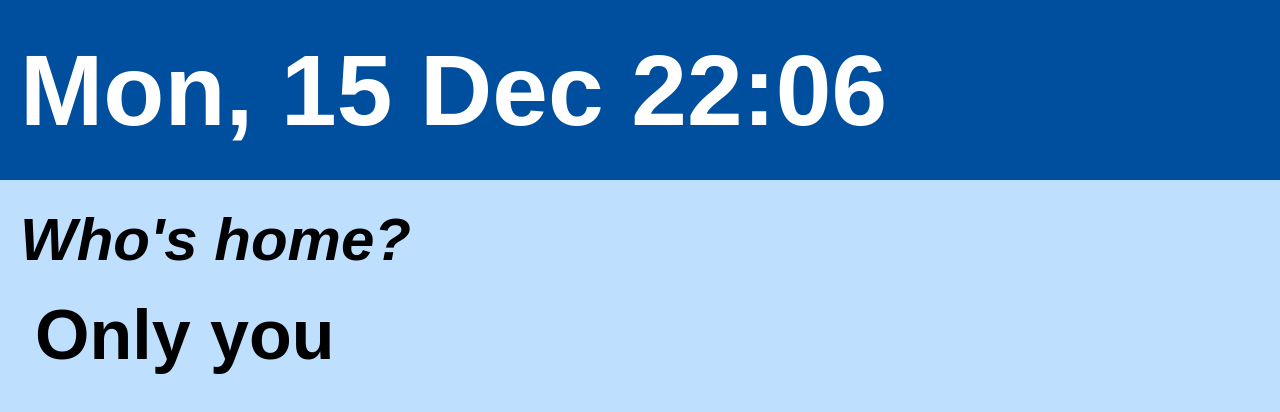
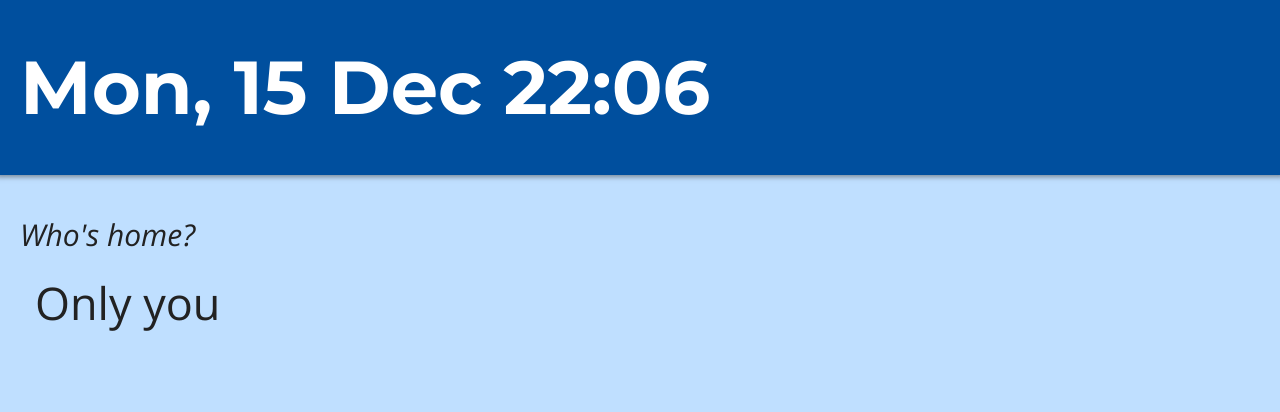
Before and after one commit to paullessing/home-monitor, a website: page frontend/html/index.html in a window 1280 px wide. Drawn offline with nearby package versions, Linux system fonts and the light colour scheme; files that its build step writes are made by us from their sources; no server answers.

Commit message:
Implemented "All Day" text Cleaned up styles and introduced new fonts

```diff
--- a/frontend/html/index.html
+++ b/frontend/html/index.html
@@ -7,15 +7,17 @@
 	<script src="/js/jquery-2.1.1.min.js"></script>
 	<script src="/socket.io/socket.io.js"></script>
 	<script src="/js/homescreen.js"></script>
+	<link href='http://fonts.googleapis.com/css?family=Montserrat:700' rel='stylesheet' type='text/css'>
+	<link href='http://fonts.googleapis.com/css?family=Open+Sans:300italic,400' rel='stylesheet' type='text/css'>
 </head>
 
 <body id="home" class="body">
-	<h1 id="title" class="title">Hello World</h1>
+	<h1 id="title" class="title"></h1>
 	<h2 class="home-title">Who's home?</h2>
 	<ul class="home-list" id="list">
 		<li class="home-list-entry js-empty">Only you</li>
 		<li class="home-list-entry js-template">
-			<span class="home-list-entry-name js-name">Name</span> <span class="home-list-entry-time">(<span class="js-time">00:00</span>)</span>
+			<span class="home-list-entry-name js-name">Name</span> <span class="home-list-entry-time js-time">00:00</span>
 		</li>
 	</ul>
 </body>
--- a/frontend/public/js/homescreen.js
+++ b/frontend/public/js/homescreen.js
@@ -1,5 +1,6 @@
 $(function() {
-	var WELCOME_TIMEOUT = 10000;
+	var WELCOME_TIMEOUT = 10000; // 10 * 60 * 1000;
+	var TIME_BEFORE_ALL_DAY = 8 * 3600 * 1000;
 
 	var socket = io();
 	var users = [];
@@ -93,14 +94,18 @@ $(function() {
 	function addListEntry(user) {
 		var entry = templates.listEntry.clone();
 		entry.find('.js-name').text(user.name);
-		entry.find('.js-time').text(roundTime(user.since)); // TODO "all day"
+		entry.find('.js-time').text(convertTime(user.since));
 		entry.data('name', user.name);
 		dom.list.empty.hide();
 		dom.list.append(entry);
 	}
 
-	function roundTime(time) {
+	function convertTime(time) {
+		var now = new Date();
 		time = new Date(time);
+		if (time.getTime() + TIME_BEFORE_ALL_DAY < now.getTime()) {
+			return "All day";
+		}
 		var h = time.getHours();
 		var m = time.getMinutes();
 		m = 5 * Math.round(m / 5);
--- a/frontend/scss/style.scss
+++ b/frontend/scss/style.scss
@@ -1,43 +1,63 @@
 @import 'reset';
 
+html {
+	//width: 1024px;
+	//height: 768px;
+	height: 100%;
+	overflow: hidden;
+	background-color: white;
+}
+
 body {
-	font-family: Arial, Helvetica, sans-serif;
+	font-family: "Open Sans", Arial, Helvetica, sans-serif;
 }
 
 $body-padding-h: 20px;
 
 .body {
 	background-color: #bfdfff;
+	color: #222;
+	height: 100%;
+	overflow: hidden;
+
+	font-size: 30px;
 }
 
 .title {
-	font-size: 100px;
+	font-size: 2.5em;
 	font-weight: bold;
-	margin-bottom: 30px;
-	padding: 40px $body-padding-h;
+	font-family: Montserrat;
+	font-weight: 700;
 	background-color: #004f9e;
 	color: white;
+
+	padding: 50px $body-padding-h;
+	margin-bottom: 0.6em;
+
+	box-shadow: 0 -2px 5px 4px rgba(50, 50, 50, 0.5);
 }
 
 .home-title {
-	font-size: 60px;
-	font-weight: bold;
-	margin-bottom: 30px;
+	font-size: 1em;
+	font-weight: 300;
+	font-style: italic;
+	margin-bottom: 1em;
 	padding: 0 $body-padding-h;
-	font-style: italic;
 }
 
 .home-list {
-	font-size: 70px;
-	font-weight: bold;
 	padding: 0 $body-padding-h;
 }
 .home-list-entry {
-	margin-bottom: 20px;
+	font-weight: 400;
+	font-size: 1.5em;
+	margin-bottom: 50px;
 	margin-left: 15px;
 }
 .home-list-entry-time {
 	font-size: 0.5em;
-	font-weight: normal;
+	font-weight: 300;
 	font-style: italic;
+	position: relative;
+	bottom: 1px;
 }
```
